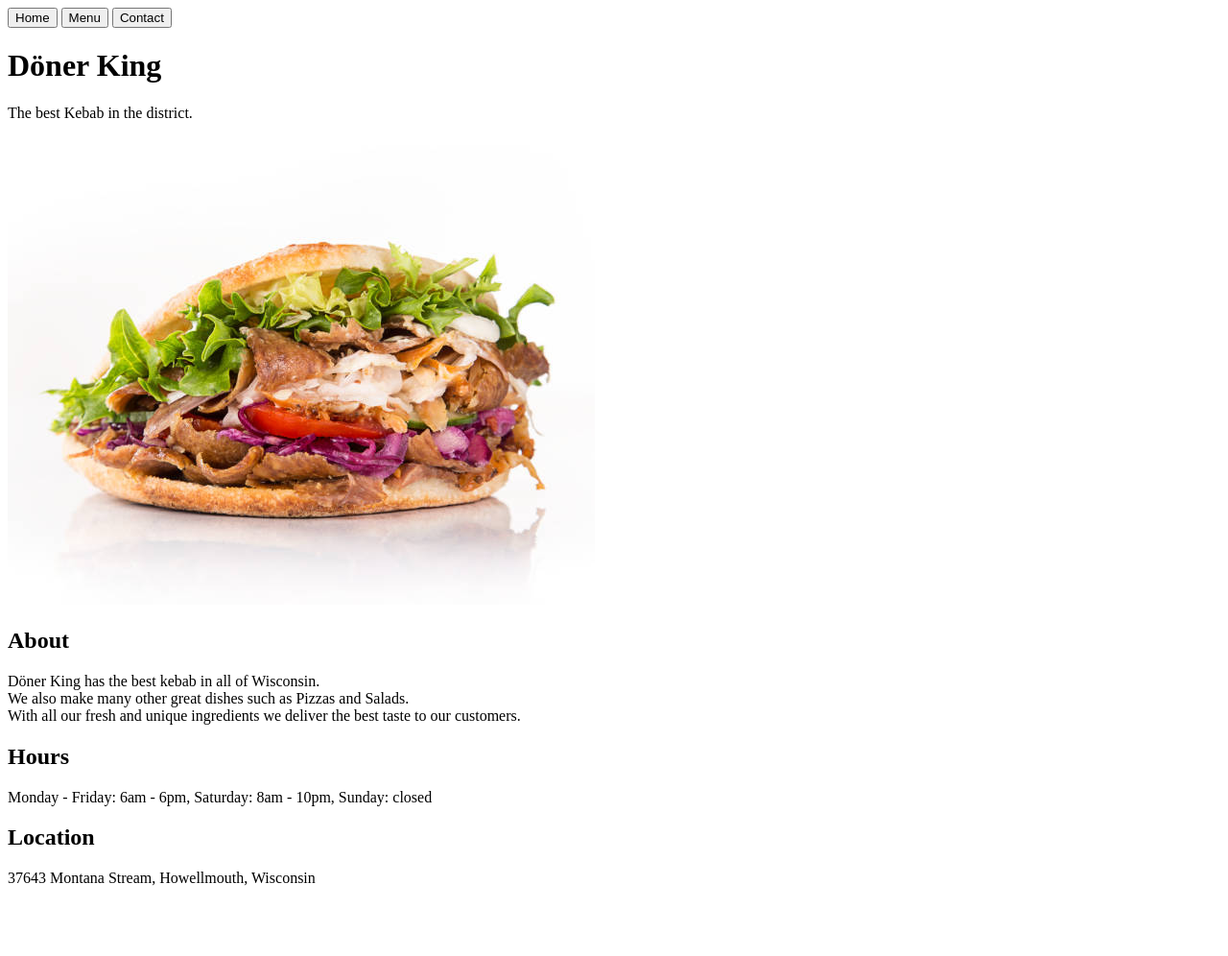
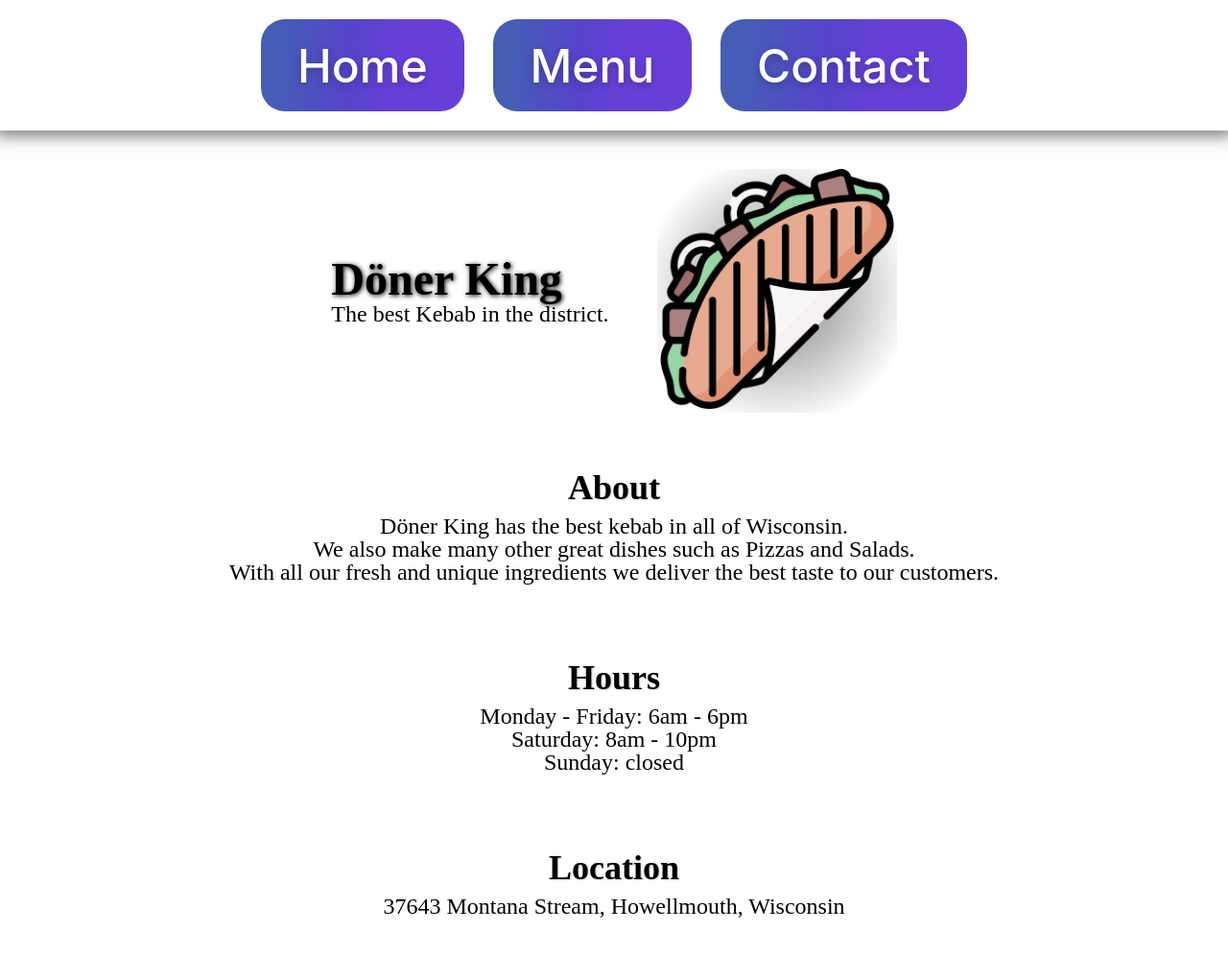
Before and after one commit to MrSwizzer/odin--restaurant-page, a website built with webpack: page src/index.html in a window 1280 px wide. Shown: the whole page at 96% size. Before the commit the page ends 940 px from the top, so only its background shows below. Built offline with nearby package versions, Linux system fonts and the light colour scheme.

Commit message:
Add Icons and CSS

```diff
--- a/src/contact.js
+++ b/src/contact.js
@@ -1,3 +1,5 @@
+import contactIcon from "./contacts.svg";
+
 export function createContactHero(parentElement) {
     const heroSectionDiv = document.createElement("div");
     heroSectionDiv.classList.add("hero-section");
@@ -5,7 +7,13 @@ export function createContactHero(parentElement) {
     const heroTitle = document.createElement("h1");
     heroTitle.textContent = "Contact Us";
 
+    const heroImage = document.createElement("img");
+    heroImage.src = contactIcon;
+    heroImage.alt = "Contact Icon";
+    heroImage.style.height = "250px";
+
     heroSectionDiv.appendChild(heroTitle);
+    heroSectionDiv.appendChild(heroImage);
     parentElement.appendChild(heroSectionDiv);
 }
 
@@ -35,6 +43,7 @@ function createTeamMemberCard(member) {
     card.appendChild(role);
     card.appendChild(email);
     card.appendChild(tel);
+    card.classList.add("card");
 
     return card;
 }
--- /dev/null
+++ b/src/content-style.css
@@ -0,0 +1,230 @@
+/* http://meyerweb.com/eric/tools/css/reset/
+   v2.0 | 20110126
+   License: none (public domain)
+*/
+
+html,
+body,
+div,
+span,
+applet,
+object,
+iframe,
+h1,
+h2,
+h3,
+h4,
+h5,
+h6,
+p,
+blockquote,
+pre,
+a,
+abbr,
+acronym,
+address,
+big,
+cite,
+code,
+del,
+dfn,
+em,
+img,
+ins,
+kbd,
+q,
+s,
+samp,
+small,
+strike,
+strong,
+sub,
+sup,
+tt,
+var,
+b,
+u,
+i,
+center,
+dl,
+dt,
+dd,
+ol,
+ul,
+li,
+fieldset,
+form,
+label,
+legend,
+table,
+caption,
+tbody,
+tfoot,
+thead,
+tr,
+th,
+td,
+article,
+aside,
+canvas,
+details,
+embed,
+figure,
+figcaption,
+footer,
+header,
+hgroup,
+menu,
+nav,
+output,
+ruby,
+section,
+summary,
+time,
+mark,
+audio,
+video {
+  margin: 0;
+  padding: 0;
+  border: 0;
+  font-size: 100%;
+  font: inherit;
+  vertical-align: baseline;
+}
+/* HTML5 display-role reset for older browsers */
+article,
+aside,
+details,
+figcaption,
+figure,
+footer,
+header,
+hgroup,
+menu,
+nav,
+section {
+  display: block;
+}
+body {
+  line-height: 1;
+}
+ol,
+ul {
+  list-style: none;
+}
+blockquote,
+q {
+  quotes: none;
+}
+blockquote:before,
+blockquote:after,
+q:before,
+q:after {
+  content: "";
+  content: none;
+}
+table {
+  border-collapse: collapse;
+  border-spacing: 0;
+}
+
+/* -----End of Stylesheet Reset----- */
+:root {
+  font-size: 24px;
+}
+
+body {
+}
+
+header {
+  display: flex;
+  align-items: center;
+  justify-content: center;
+  padding: 20px 0;
+  box-shadow: 0px 1px 15px 5px rgba(0, 0, 0, 0.5);
+}
+
+nav {
+  display: flex;
+  justify-content: center;
+  align-items: center;
+  gap: 30px;
+}
+
+nav button {
+  background-image: linear-gradient(
+    92.88deg,
+    #455eb5 9.16%,
+    #5643cc 43.89%,
+    #673fd7 64.72%
+  );
+  border-style: none;
+  box-sizing: border-box;
+  color: #ffffff;
+  cursor: pointer;
+  flex-shrink: 0;
+  font-family: "Inter UI", "SF Pro Display", -apple-system, BlinkMacSystemFont,
+    "Segoe UI", Roboto, Oxygen, Ubuntu, Cantarell, "Open Sans", "Helvetica Neue",
+    sans-serif;
+  font-size: 2rem;
+  font-weight: 500;
+  height: 4rem;
+  padding: 0 1.6rem;
+  text-align: center;
+  text-shadow: rgba(0, 0, 0, 0.25) 0 3px 8px;
+  transition: all 0.5s;
+  user-select: none;
+  -webkit-user-select: none;
+  touch-action: manipulation;
+  border-radius: 25px;
+}
+
+nav button:hover {
+  box-shadow: rgba(80, 63, 205, 0.5) 0 1px 30px;
+  transition-duration: 0.2s;
+}
+
+#content {
+  display: grid;
+  justify-content: center;
+}
+
+h1 {
+  font-size: 2rem;
+  font-weight: bold;
+  text-shadow: 1px 1px 5px #000000;
+}
+
+h2 {
+  text-align: center;
+  font-size: 1.5rem;
+  font-weight: bold;
+  text-shadow: 1px 1px 2px #00000033;
+}
+
+.hero-section {
+  box-sizing: border-box;
+  display: flex;
+  margin-top: 20px;
+
+  /* background: linear-gradient(125deg,#9c9c9c, #cacaca); */
+  justify-content: center;
+  gap: 50px;
+  align-items: center;
+  padding: 20px;
+}
+
+.image-wrapper {
+  background: radial-gradient(circle, rgba(202,202,202,1) 0%, rgba(156,156,156,1) 20%, rgba(255,255,255,1) 80%, rgba(255,255,255,1) 100%);
+}
+
+.about-section,
+.hours-section,
+.location-section,
+.card {
+  display: grid;
+  justify-content: center;
+  gap: 10px;
+  padding: 40px;
+  text-align: center;
+}
--- a/src/home.js
+++ b/src/home.js
@@ -1,8 +1,11 @@
-import doenerImage from './doener.jpg';
+import donerIcon from "./doner-kebab.png";
 
 export function createHomeHero(parentElement) {
     const heroSectionDiv = document.createElement("div");
     heroSectionDiv.classList.add("hero-section");
+
+    const leftSideWrapper = document.createElement("div");
+    leftSideWrapper.classList.add("left-side-wrapper");
 
     const heroTitle = document.createElement("h1");
     heroTitle.textContent = "Döner King";
@@ -10,16 +13,24 @@ export function createHomeHero(parentElement) {
     const heroParagraph = document.createElement("p");
     heroParagraph.textContent = "The best Kebab in the district.";
 
+    leftSideWrapper.appendChild(heroTitle);
+    leftSideWrapper.appendChild(heroParagraph);
+
+    const imgWrapper = document.createElement("div");
+    imgWrapper.classList.add("image-wrapper");
+
     const heroImage = document.createElement("img");
-    heroImage.src = doenerImage;
-    heroImage.alt = "Picture of a Döner";
+    heroImage.src = donerIcon;
+    heroImage.alt = "Launch Icon";
+    heroImage.style.height = "250px";
+    imgWrapper.appendChild(heroImage);
 
-    heroSectionDiv.appendChild(heroTitle);
-    heroSectionDiv.appendChild(heroParagraph);
-    heroSectionDiv.appendChild(heroImage);
+    heroSectionDiv.appendChild(leftSideWrapper);
+    heroSectionDiv.appendChild(imgWrapper);
 
     parentElement.appendChild(heroSectionDiv);
 }
+
 
 export function createAboutSection(parentElement) {
     const aboutSectionDiv = document.createElement("div");
@@ -45,8 +56,18 @@ export function createHoursSection(parentElement) {
     const hoursTitle = document.createElement("h2");
     hoursTitle.textContent = "Hours";
 
-    const hoursParagraph = document.createElement("p");
-    hoursParagraph.textContent = "Monday - Friday: 6am - 6pm, Saturday: 8am - 10pm, Sunday: closed";
+    const hoursParagraph = document.createElement("ul");
+    const hoursMondayToFriday = document.createElement("li");
+    const hoursSaturday = document.createElement("li");
+    const hoursSunday = document.createElement("li");
+
+    hoursMondayToFriday.textContent = "Monday - Friday: 6am - 6pm";
+    hoursSaturday.textContent = "Saturday: 8am - 10pm";
+    hoursSunday.textContent = "Sunday: closed";
+
+    hoursParagraph.appendChild(hoursMondayToFriday);
+    hoursParagraph.appendChild(hoursSaturday);
+    hoursParagraph.appendChild(hoursSunday);
 
     hoursSectionDiv.appendChild(hoursTitle);
     hoursSectionDiv.appendChild(hoursParagraph);
--- a/src/index.html
+++ b/src/index.html
@@ -4,6 +4,7 @@
 <head>
     <meta charset="UTF-8">
     <meta name="viewport" content="width=device-width, initial-scale=1.0">
+    <link rel="stylesheet" href="style.css">
     <title>Restaurant Page</title>
 </head>
 
--- a/src/index.js
+++ b/src/index.js
@@ -1,6 +1,7 @@
 import { createHomeHero, createAboutSection, createHoursSection, createLocationSection } from "./home.js";
 import { createMenuHero, createAllMenuItemCards } from './menu.js';
 import { createContactHero, createAllTeamMemberCards } from "./contact.js";
+import "./content-style.css"
 
 const contentDiv = document.querySelector("#content");
 const homeButton = document.querySelector("#homeButton");
@@ -35,6 +36,7 @@ menuButton.addEventListener("click", () => {
 contactButton.addEventListener("click", () => {
     //Removing other elements
     removePageConent(contentDiv);
+    // Calling the functions to create the contact sections
     createContactHero(contentDiv);
     createAllTeamMemberCards(contentDiv);
 })
@@ -42,22 +44,3 @@ contactButton.addEventListener("click", () => {
 function removePageConent(parentDiv) {
     parentDiv.textContent = "";
 }
-
-// Example data for menu items
-const beverages = [
-    { name: "Ayran", description: "A traditional Turkish yogurt-based drink, refreshing and slightly salty.", price: 3 },
-    { name: "Fanta Exotic", description: "A tropical flavored carbonated soft drink made with a blend of fruit juices like pineapple, passion fruit, and mango.", price: 3 }
-];
-
-const sides = [
-    { name: "Fries", description: "Crispy and golden potato fries, perfect as a side dish or snack.", price: 4 },
-    { name: "Small Salad", description: "A fresh mix of lettuce, tomatoes, cucumbers, and dressing, a light and healthy option.", price: 4 }
-];
-
-const mainDishes = [
-    { name: "Kebap", description: "Grilled or roasted meat dish, typically served with vegetables, rice, or bread, a staple of Middle Eastern cuisine.", price: 6 },
-    { name: "Yufka", description: "Just like kebap but with a thin, round flatbread used in Turkish cuisine for wraps and dishes.", price: 6 },
-    { name: "Pizza", description: "Delicious Italian dish with a thin crust topped with tomato sauce, cheese, and various toppings.", price: 8 }
-];
-
-console.log("Hello :D");
--- a/src/menu.js
+++ b/src/menu.js
@@ -1,3 +1,5 @@
+import menuIcon from "./menu.svg";
+
 export function createMenuHero(parentElement) {
     const heroSectionDiv = document.createElement("div");
     heroSectionDiv.classList.add("hero-section");
@@ -5,7 +7,13 @@ export function createMenuHero(parentElement) {
     const heroTitle = document.createElement("h1");
     heroTitle.textContent = "Our Menu";
 
+    const heroImage = document.createElement("img");
+    heroImage.src = menuIcon;
+    heroImage.alt = "Menu Icon";
+    heroImage.style.height = "250px";
+
     heroSectionDiv.appendChild(heroTitle);
+    heroSectionDiv.appendChild(heroImage);
     parentElement.appendChild(heroSectionDiv);
 }
 
@@ -40,6 +48,7 @@ function createMenuItemCard(item) {
     card.appendChild(name);
     card.appendChild(description);
     card.appendChild(price);
+    card.classList.add("card");
 
     return card;
 }
--- /dev/null
+++ b/src/style.css
@@ -0,0 +1,131 @@
+/* http://meyerweb.com/eric/tools/css/reset/
+   v2.0 | 20110126
+   License: none (public domain)
+*/
+
+html,
+body,
+div,
+span,
+applet,
+object,
+iframe,
+h1,
+h2,
+h3,
+h4,
+h5,
+h6,
+p,
+blockquote,
+pre,
+a,
+abbr,
+acronym,
+address,
+big,
+cite,
+code,
+del,
+dfn,
+em,
+img,
+ins,
+kbd,
+q,
+s,
+samp,
+small,
+strike,
+strong,
+sub,
+sup,
+tt,
+var,
+b,
+u,
+i,
+center,
+dl,
+dt,
+dd,
+ol,
+ul,
+li,
+fieldset,
+form,
+label,
+legend,
+table,
+caption,
+tbody,
+tfoot,
+thead,
+tr,
+th,
+td,
+article,
+aside,
+canvas,
+details,
+embed,
+figure,
+figcaption,
+footer,
+header,
+hgroup,
+menu,
+nav,
+output,
+ruby,
+section,
+summary,
+time,
+mark,
+audio,
+video {
+  margin: 0;
+  padding: 0;
+  border: 0;
+  font-size: 100%;
+  font: inherit;
+  vertical-align: baseline;
+}
+/* HTML5 display-role reset for older browsers */
+article,
+aside,
+details,
+figcaption,
+figure,
+footer,
+header,
+hgroup,
+menu,
+nav,
+section {
+  display: block;
+}
+body {
+  line-height: 1;
+}
+ol,
+ul {
+  list-style: none;
+}
+blockquote,
+q {
+  quotes: none;
+}
+blockquote:before,
+blockquote:after,
+q:before,
+q:after {
+  content: "";
+  content: none;
+}
+table {
+  border-collapse: collapse;
+  border-spacing: 0;
+}
+
+/* -----End of Stylesheet Reset----- */
```
Also changed, not shown: src/contacts.svg (added), src/doener.jpg (deleted), src/doner-kebab.png (added), src/menu.svg (added).
